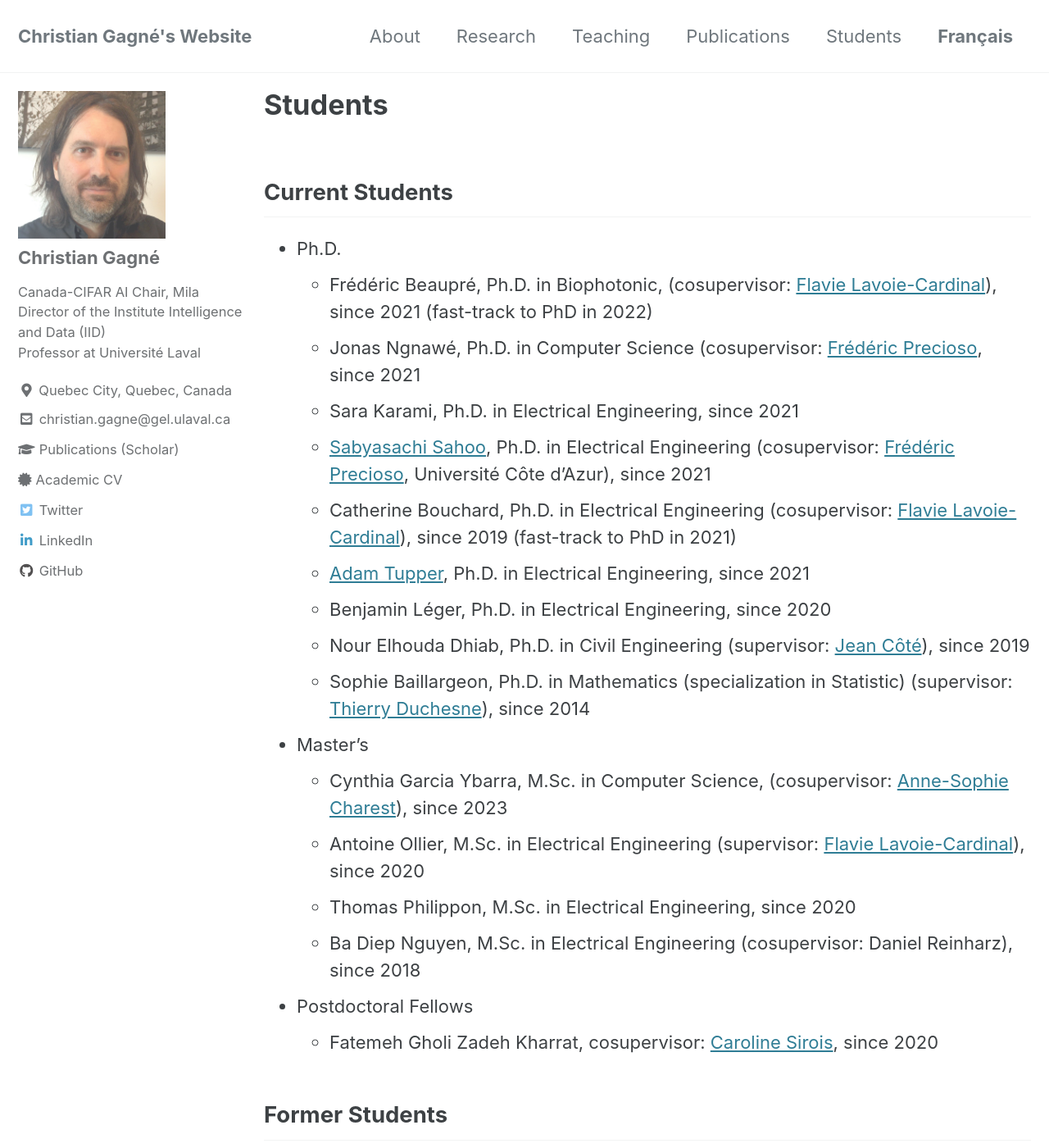
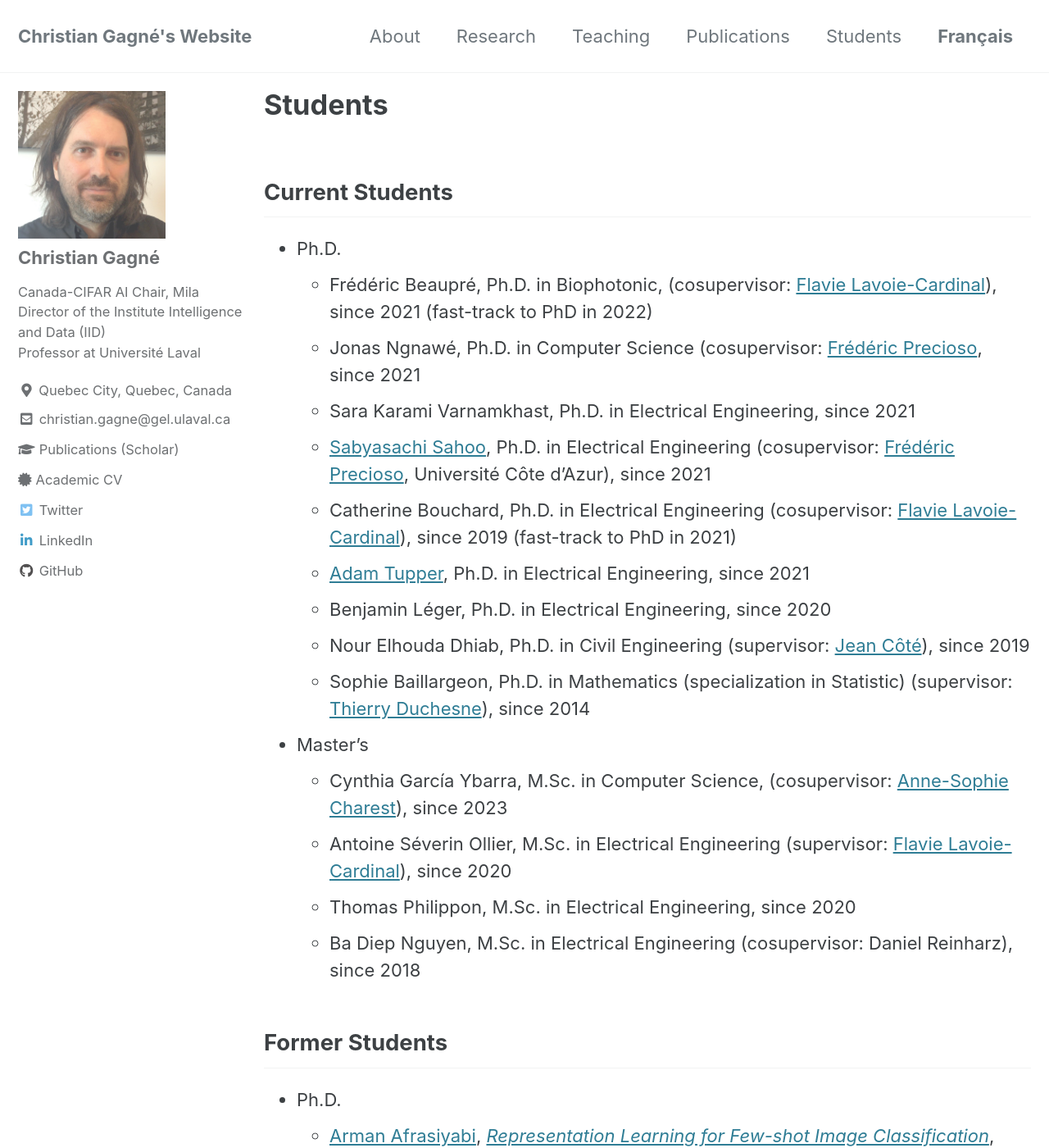
Before and after one commit to chgagne/english, a Jekyll site: the page built from _pages/students.md, in a window 1280 px wide and 1400 px high. Shown: the whole window at 82% size. Built offline with Jekyll 4.4.1, drawn with Linux system fonts in a browser that asks for light colours; cached includes are drawn as plain includes; some of the changed text lies outside the part shown.

Commit message:
Mise à jour CV.

```diff
--- a/_pages/students.md
+++ b/_pages/students.md
@@ -8,7 +8,7 @@ title: "Students"
 - Ph.D.
     - Frédéric Beaupré, Ph.D. in Biophotonic, (cosupervisor: [Flavie Lavoie-Cardinal](https://cervo.ulaval.ca/fr/flavie-lavoie-cardinal)), since 2021 (fast-track to PhD in 2022)
     - Jonas Ngnawé, Ph.D. in Computer Science (cosupervisor: [Frédéric Precioso](https://www.i3s.unice.fr/~precioso/), since 2021
-    - Sara Karami, Ph.D. in Electrical Engineering, since 2021
+    - Sara Karami Varnamkhast, Ph.D. in Electrical Engineering, since 2021
     - [Sabyasachi Sahoo](https://sabyasachis.github.io/), Ph.D. in Electrical Engineering (cosupervisor: [Frédéric Precioso](https://www.i3s.unice.fr/~precioso/), Université Côte d'Azur), since 2021
     - Catherine Bouchard, Ph.D. in Electrical Engineering (cosupervisor: [Flavie Lavoie-Cardinal](https://cervo.ulaval.ca/fr/flavie-lavoie-cardinal)), since 2019 (fast-track to PhD in 2021)
     - [Adam Tupper](https://www.adamtupper.nz/), Ph.D. in Electrical Engineering, since 2021
@@ -16,13 +16,10 @@ title: "Students"
     - Nour Elhouda Dhiab, Ph.D. in Civil Engineering (supervisor: [Jean Côté](https://www.gci.ulaval.ca/departement-et-professeurs/professeurs-et-personnel/professeurs/fiche/show/cote-jean/)), since 2019
     - Sophie Baillargeon, Ph.D. in Mathematics (specialization in Statistic) (supervisor: [Thierry Duchesne](https://www.mat.ulaval.ca/departement-et-professeurs/direction-personnel-et-etudiants/professeurs/fiche-de-professeur/show/duchesne-thierry/)), since 2014
 - Master's
-    - Cynthia Garcia Ybarra, M.Sc. in Computer Science, (cosupervisor: [Anne-Sophie Charest](https://www.mat.ulaval.ca/departement-et-professeurs/direction-personnel-et-etudiants/professeurs/fiche-de-professeur/anne-sophie-charest-84)), since 2023
-    - Antoine Ollier, M.Sc. in Electrical Engineering (supervisor: [Flavie Lavoie-Cardinal](https://cervo.ulaval.ca/fr/flavie-lavoie-cardinal)), since 2020
+    - Cynthia García Ybarra, M.Sc. in Computer Science, (cosupervisor: [Anne-Sophie Charest](https://www.mat.ulaval.ca/departement-et-professeurs/direction-personnel-et-etudiants/professeurs/fiche-de-professeur/anne-sophie-charest-84)), since 2023
+    - Antoine Séverin Ollier, M.Sc. in Electrical Engineering (supervisor: [Flavie Lavoie-Cardinal](https://cervo.ulaval.ca/fr/flavie-lavoie-cardinal)), since 2020
     - Thomas Philippon, M.Sc. in Electrical Engineering, since 2020
     - Ba Diep Nguyen, M.Sc. in Electrical Engineering (cosupervisor: Daniel Reinharz), since 2018
-- Postdoctoral Fellows
-    - Fatemeh Gholi Zadeh Kharrat, cosupervisor: [Caroline Sirois](http://www.crchudequebec.ulaval.ca/recherche/chercheurs/caroline-sirois/), since 2020
-
 
 ## Former Students
 
```
Also changed, not shown: other parts of _pages/students.md (+1 -0 lines), _pages/index.md (+1 -1 lines), _pages/teaching.md (+2 -2 lines), 1 other file.
